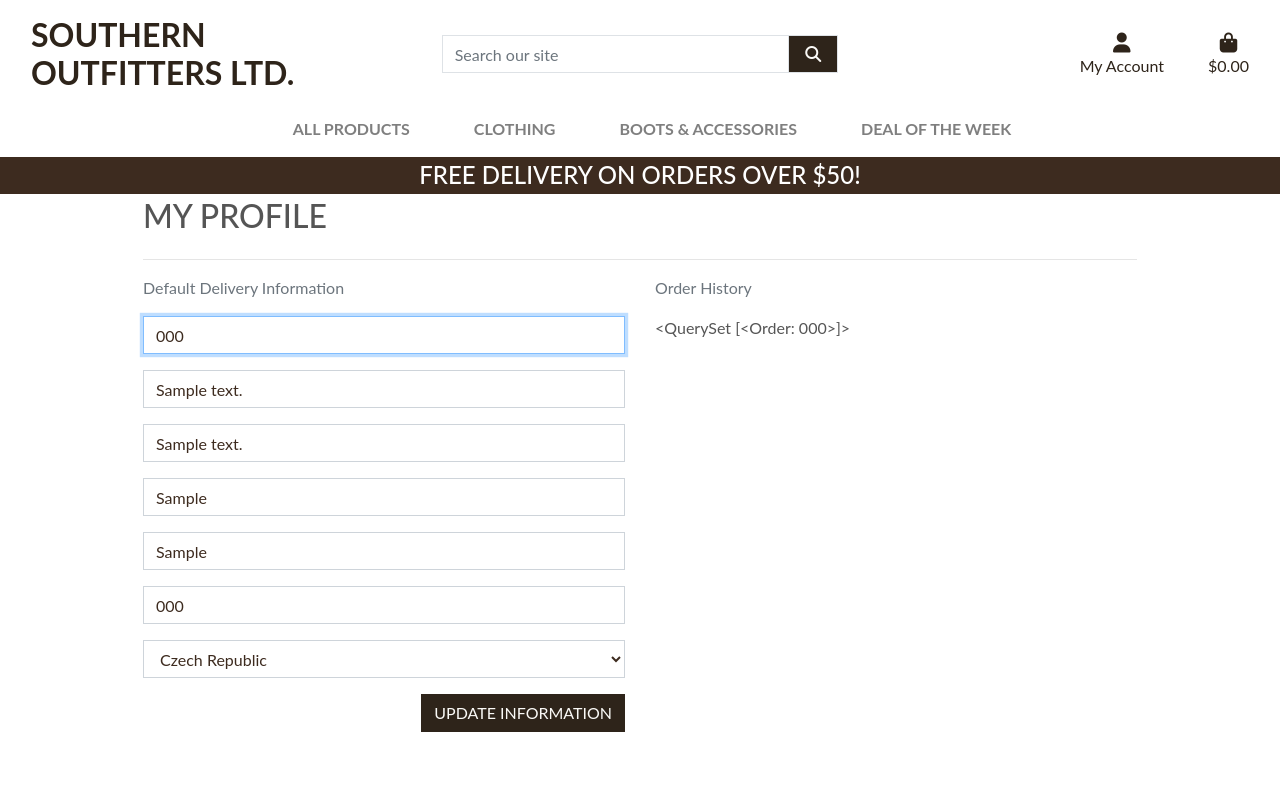
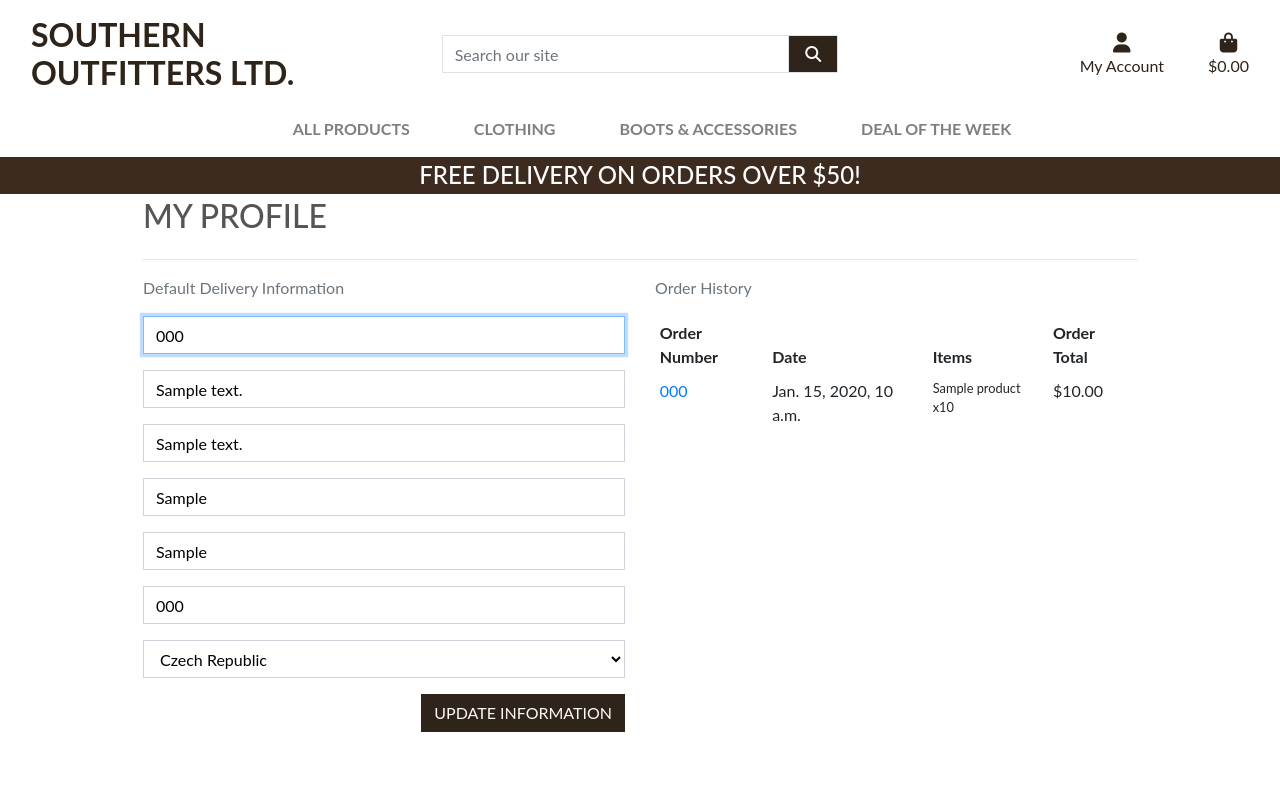
Before and after one commit to ciaralynch72/Southern_Outfitters_Ltd, a Django app: page /profile/ in a window 1280 px wide. Run offline with Django 3.2, Linux system fonts and the light colour scheme; a user stored in the database is signed in; tables that the repository leaves empty hold one stand-in row (values such as "Sample post"); some libraries are stand-ins or nearby versions; some web fonts are replaced.

Commit message:
Added order history to profiles and updated checkout views

```diff
--- a/checkout/admin.py
+++ b/checkout/admin.py
@@ -15,7 +15,7 @@ class OrderAdmin(admin.ModelAdmin):
                        'grand_total', 'original_bag',
                        'stripe_pid')
 
-    fields = ('order_number', 'date', 'full_name',
+    fields = ('order_number', 'user_profile', 'date', 'full_name',
               'email', 'phone_number', 'country',
               'postcode', 'town_or_city', 'street_address1',
               'street_address2', 'county', 'delivery_cost',
--- a/profiles/static/profiles/css/profile.css
+++ b/profiles/static/profiles/css/profile.css
@@ -1,5 +1,10 @@
+.order-history {
+    max-height: 416px; /* height of profile form + submit button */
+    overflow-y: auto;
+}
+
 #profile-update-form .form-control {
-    color:  #3D2B1F;
+    color: #000;
 }
 
 #profile-update-form input::placeholder {
@@ -8,7 +13,7 @@
 
 #id_default_country,
 #id_default_country option:not(:first-child) {
-    color:  #3D2B1F;
+    color: #000;
 }
 
 #id_default_country option:first-child {
--- a/profiles/templates/profiles/profile.html
+++ b/profiles/templates/profiles/profile.html
@@ -34,7 +34,43 @@
             </div>
             <div class="col-12 col-lg-6">
                 <p class="text-muted">Order History</p>
-                {{ orders }}
+                <div class="order-history table-responsive">
+                    <table class="table table-sm table-borderless">
+                        <thead>
+                            <tr>
+                                <th>Order Number</th>
+                                <th>Date</th>
+                                <th>Items</th>
+                                <th>Order Total</th>
+                            </tr>
+                        </thead>
+                        <tbody>
+                            {% for order in orders %}
+                                <tr>
+                                    <td>
+                                        <a href="{% url 'order_history' order.order_number %}"
+                                        title="{{ order.order_number }}">
+                                            {{ order.order_number|truncatechars:6 }}
+                                        </a>
+                                    </td>
+                                    <td>{{ order.date }}</td>
+                                    <td>
+                                        <ul class="list-unstyled">
+                                            {% for item in order.lineitems.all %}
+                                                <li class="small">
+                                                    {% if item.product.has_sizes %}
+                                                        Size {{ item.product.size|upper }}
+                                                    {% endif %}{{ item.product.name }} x{{ item.quantity }}
+                                                </li>
+                                            {% endfor %}
+                                        </ul>
+                                    </td>
+                                    <td>${{ order.grand_total }}</td>
+                                </tr>
+                            {% endfor %}
+                        </tbody>
+                    </table>
+                </div>
             </div>
         </div>
 {% endblock %}
--- a/profiles/urls.py
+++ b/profiles/urls.py
@@ -2,5 +2,6 @@ from django.urls import path
 from . import views
 
 urlpatterns = [
-    path('', views.profile, name='profile')
+    path('', views.profile, name='profile'),
+    path('order_history/<order_number>', views.order_history, name='order_history'),
 ]
--- a/profiles/views.py
+++ b/profiles/views.py
@@ -4,6 +4,7 @@ from django.contrib import messages
 from .models import UserProfile
 from .forms import UserProfileForm
 
+from checkout.models import Order
 
 def profile(request):
     """ Display the user's profile. """
@@ -26,3 +27,20 @@ def profile(request):
     }
 
     return render(request, template, context)
+
+
+def order_history(request, order_number):
+    order = get_object_or_404(Order, order_number=order_number)
+
+    messages.info(request, (
+        f'This is a past confirmation for order number {order_number}. '
+        'A confirmation email was sent on the order date.'
+    ))
+
+    template = 'checkout/checkout_success.html'
+    context = {
+        'order': order,
+        'from_profile': True,
+    }
+
+    return render(request, template, context)
```
Also changed, not shown: checkout/templates/checkout/checkout_success.html (+9 -0 lines), checkout/views.py (+47 -1 lines).
